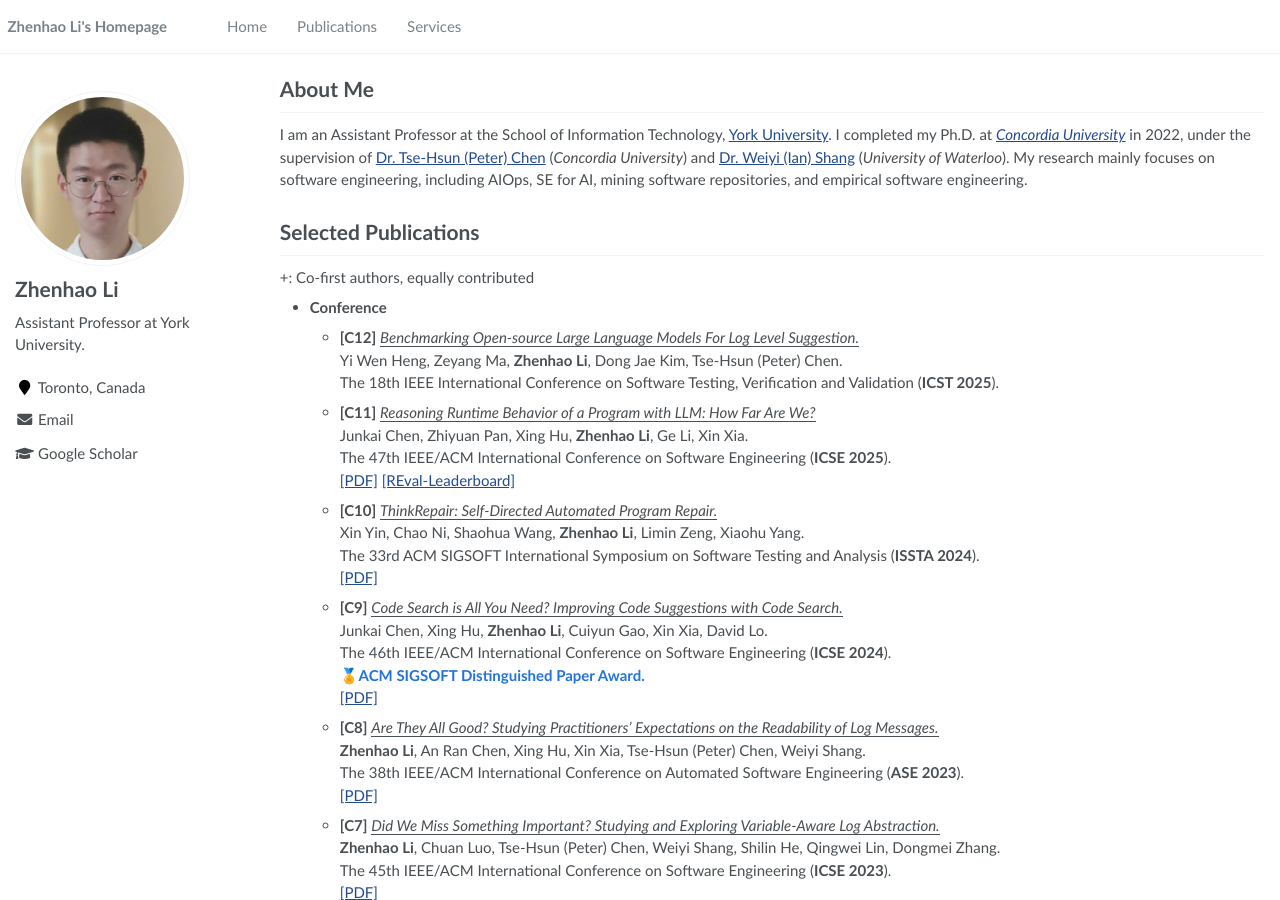
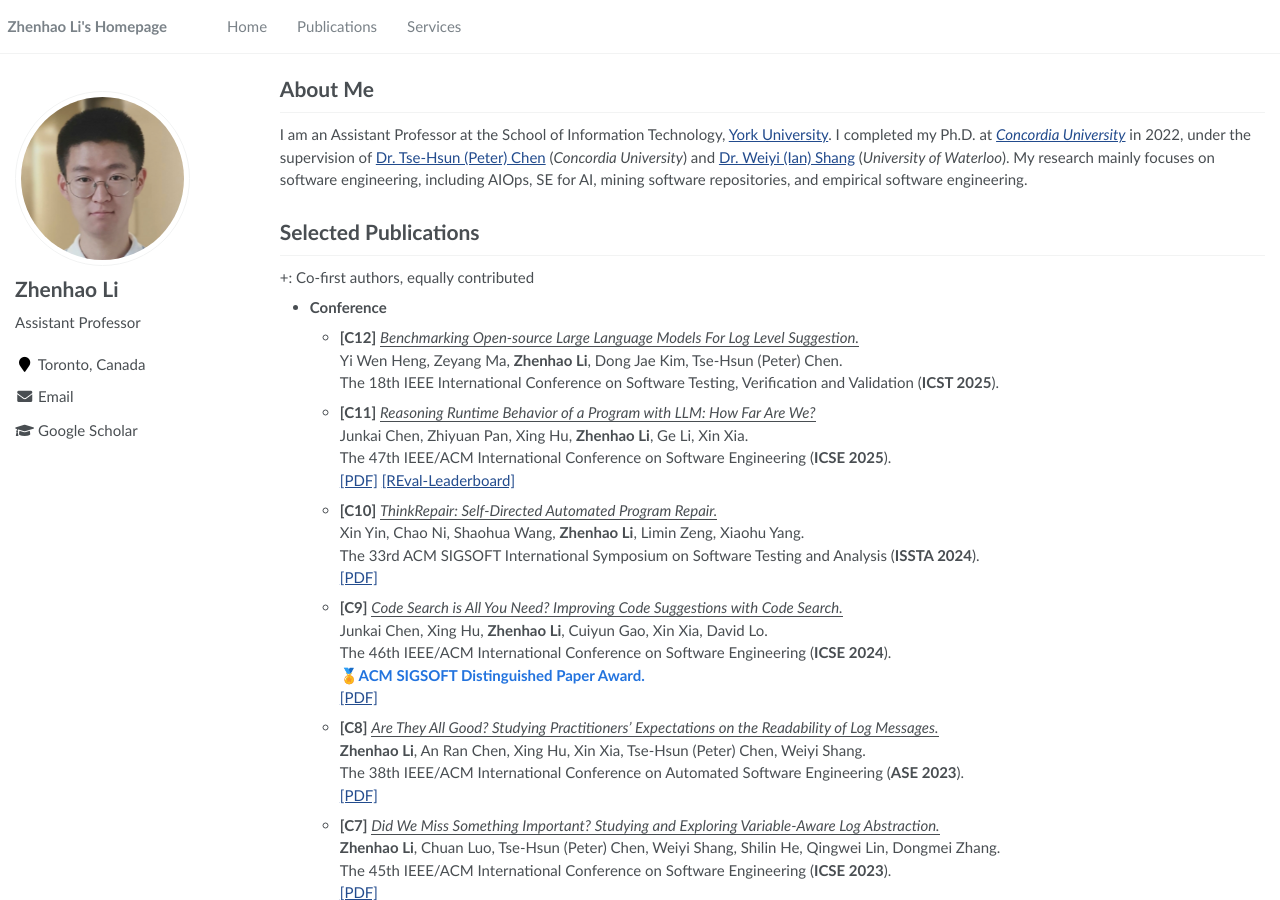
Before and after one commit to ginolzh/ginolzh.github.io, a Jekyll site: the page built from _pages/about.md, in a window 1280 px wide and 900 px high. Built offline with Jekyll 4.4.1, drawn with Linux system fonts in a browser that asks for light colours.

Commit message:
Update _config.yml

```diff
--- a/_config.yml
+++ b/_config.yml
@@ -23,7 +23,7 @@ baidu_site_verification  :  # get baidu_site_verification from https://ziyuan.ba
 author:
   name             : "Zhenhao Li"
   avatar           : "images/profile.png"
-  bio              : "Assistant Professor at York University."
+  bio              : "Assistant Professor"
   location         : "Toronto, Canada"
   employer         :
   pubmed           :
```
